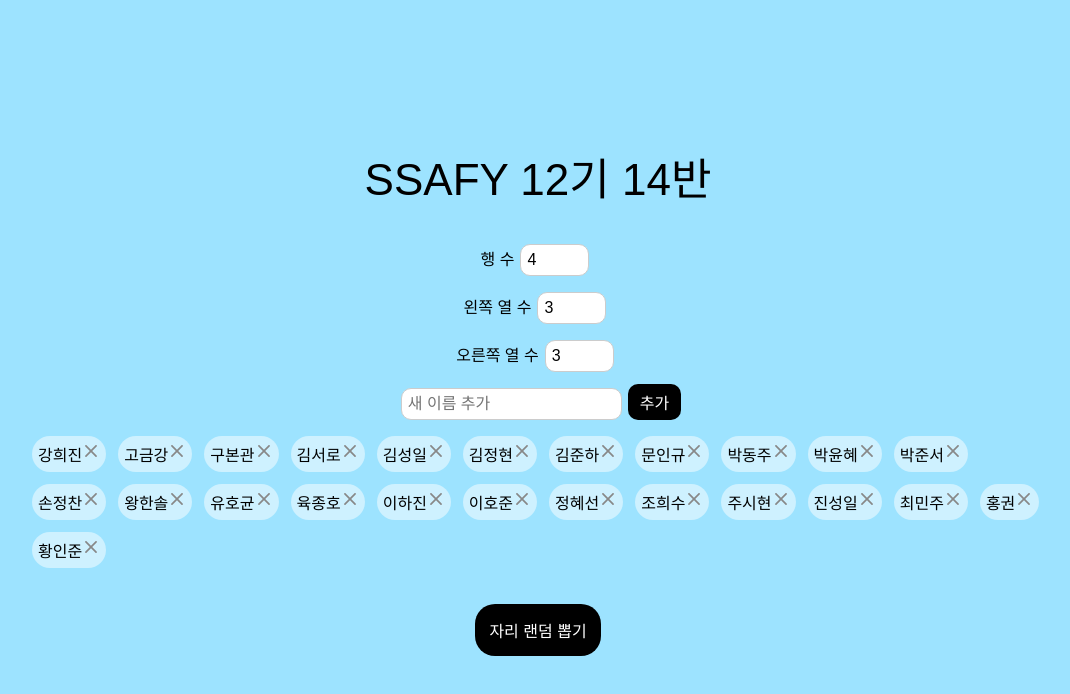
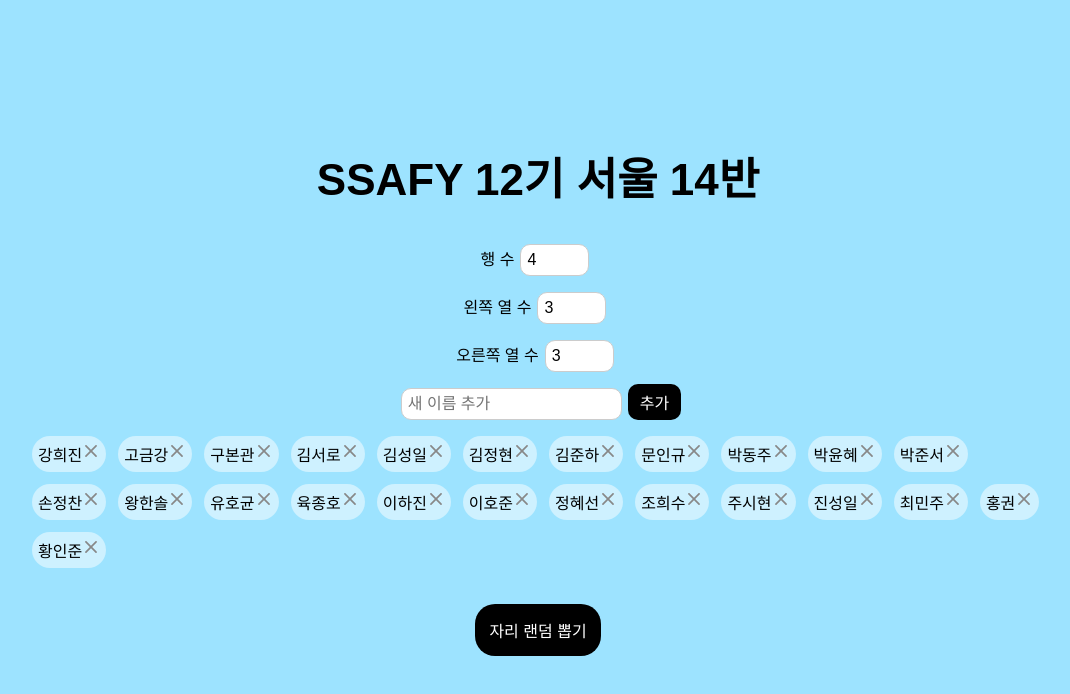
Before and after one commit to okxooxoo/ssafy_arranging_seats, a React (Create React App) app: page / in a window 1280 px wide. Shown: the top 694 px of the page, without its empty margins (102-1172 px from the left). Built offline with nearby package versions, Linux system fonts and the light colour scheme.

Commit message:
✨ feat: 책상 수 < 학생 수이면 알림창 띄우기

```diff
--- a/src/pages/Config.jsx
+++ b/src/pages/Config.jsx
@@ -57,6 +57,7 @@
     };
 
     const handleRandomizeSeats = () => {
+        if (row * (leftCol + rightCol) >= names.length) {
             navigate('/result', {
                 state: {
                     names,
@@ -65,11 +66,14 @@
                     rightCol,
                 },
             });
+        } else {
+            alert("책상 수보다 학생 수가 더 많습니다!");
+        }
     };
 
     return (
         <ConfigLayout>
-            <Title>SSAFY 12기 14반</Title>
+            <Title>SSAFY 12기 서울 14반</Title>
             <InputLabel>
                 <label>
                     행 수
@@ -135,6 +139,7 @@
 
 const Title = styled.div`
     font-size: 44px;
+    font-weight: bold;
     margin: 28px;
 `;
 
```
Lines whose indentation alone changed are shown as unchanged.
